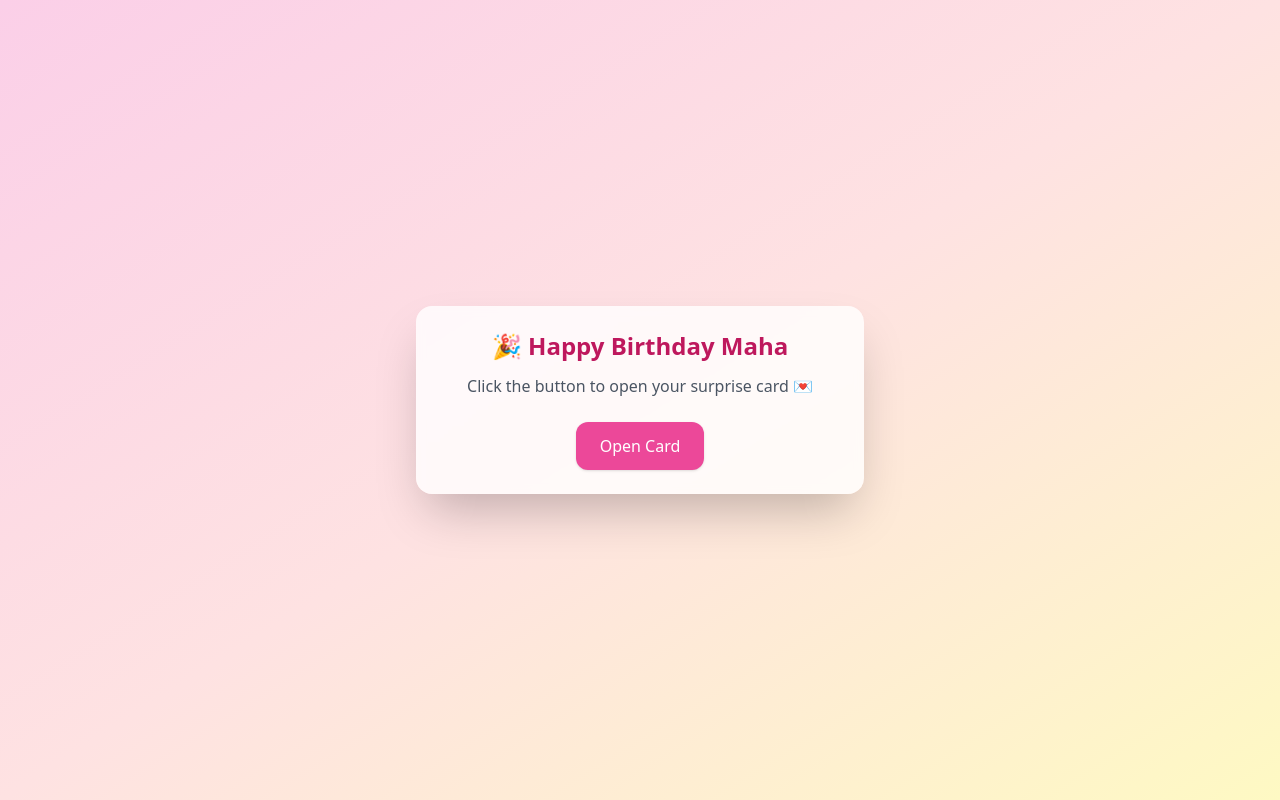
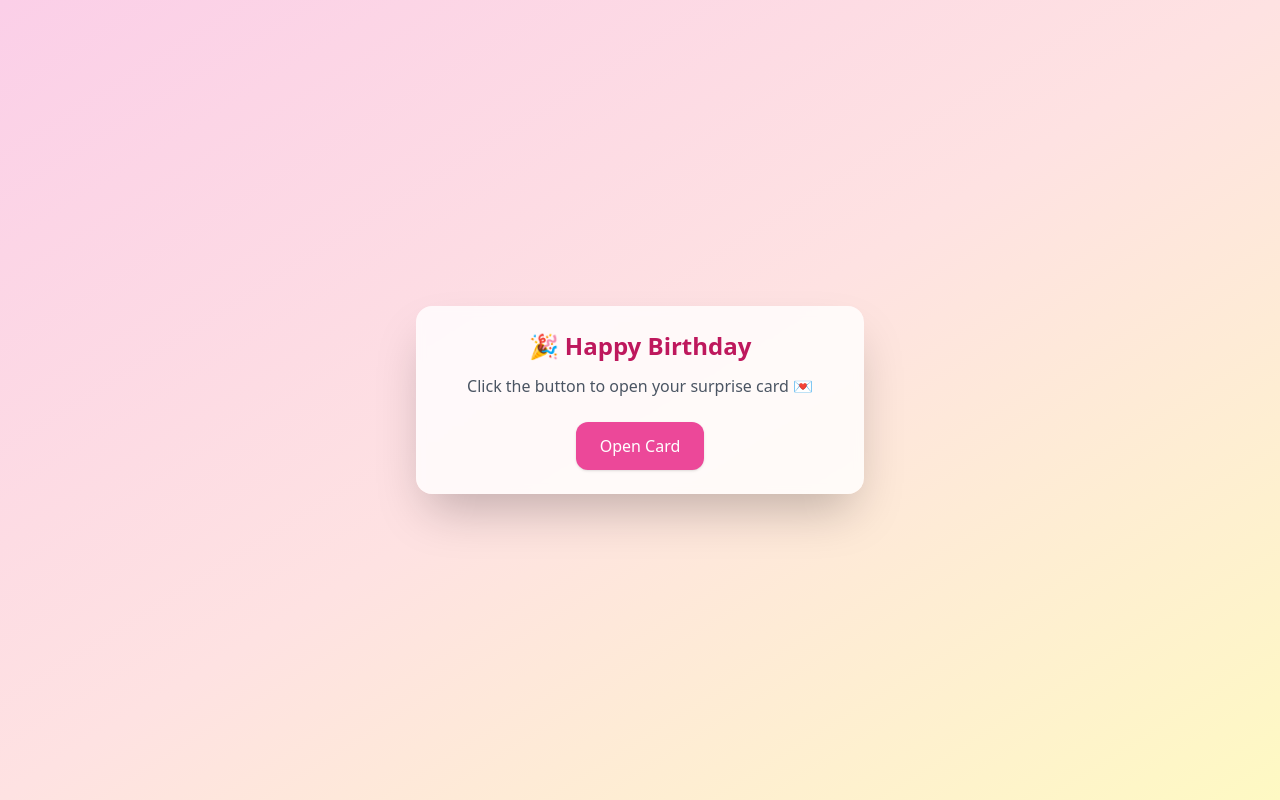
Before and after one commit to a40472298-stack/Birthday-card2, a Next.js app: page / in a window 1280 px wide. Built offline with nearby package versions, Linux system fonts and the light colour scheme.

Commit message:
Update index.js

```diff
--- a/pages/index.js
+++ b/pages/index.js
@@ -80,7 +80,7 @@ export default function Home() {
         <div className="w-full max-w-md bg-white/80 backdrop-blur-sm rounded-2xl shadow-2xl p-6 z-10">
           {!opened ? (
             <motion.div initial={{ opacity: 0, scale: 0.95 }} animate={{ opacity: 1, scale: 1 }} transition={{ duration: 0.6 }} className="text-center">
-              <h1 className="text-2xl font-bold text-pink-700 mb-3">🎉 Happy Birthday Maha</h1>
+              <h1 className="text-2xl font-bold text-pink-700 mb-3">🎉 Happy Birthday </h1>
               <p className="text-gray-600 mb-6">Click the button to open your surprise card 💌</p>
               <button onClick={handleOpen} className="bg-pink-500 text-white px-6 py-3 rounded-xl shadow hover:scale-105 transition">
                 Open Card
```
